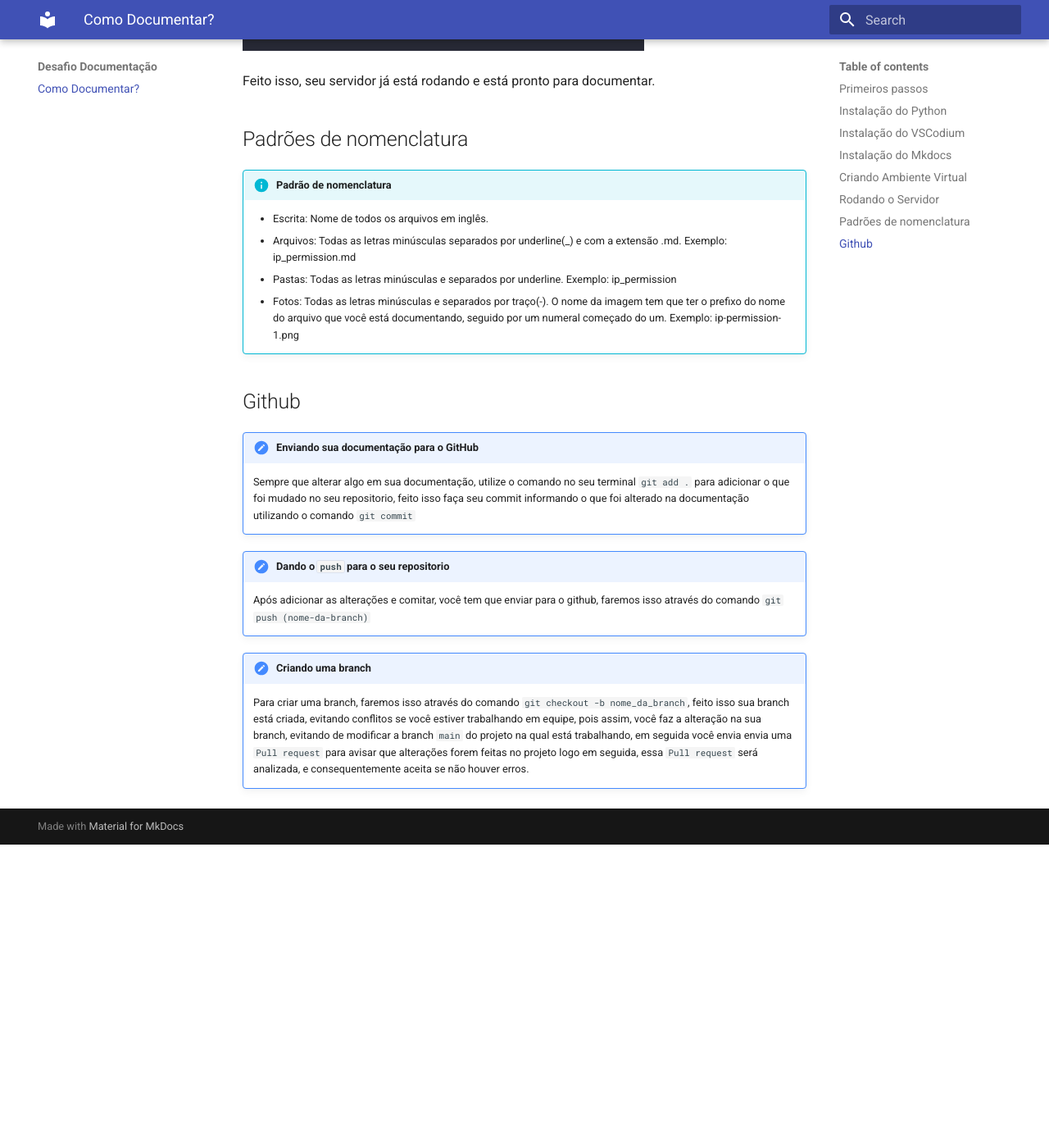
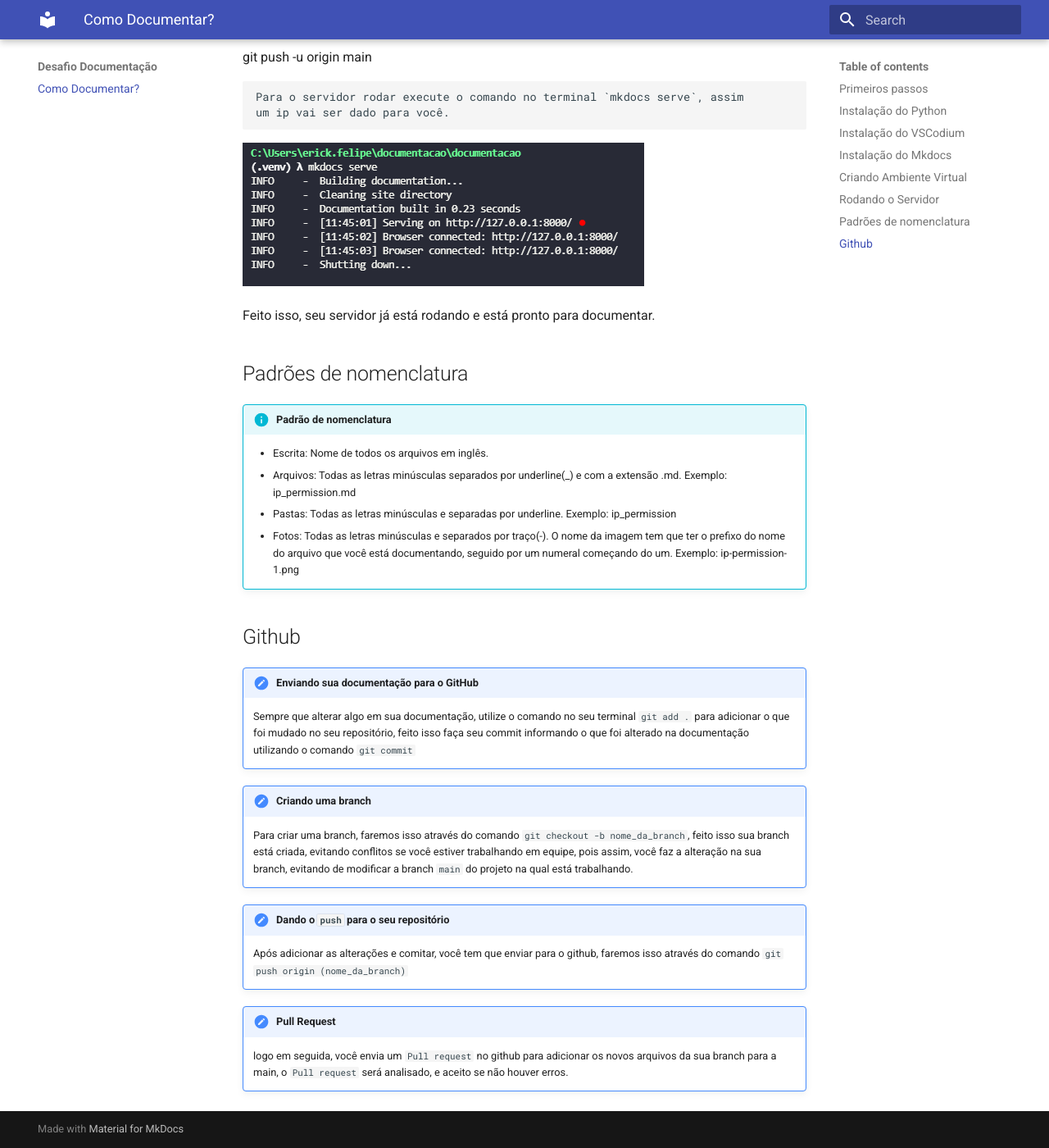
Before and after one commit to erickfelip/documentacao-mkdocs, an MkDocs documentation site: the page built from docs/index.md, in a window 1280 px wide and 1400 px high, scrolled down 3158 px. Shown: the whole window at 82% size. Built offline with MkDocs 1.6.1 and Material for MkDocs 9.7.7, drawn with Linux system fonts in a browser that asks for light colours; before the commit the page ends 4188 px from its top, so only the background shows below that; some of the changed text lies outside the part shown.

Commit message:
atualização da documentação

```diff
--- a/docs/index.md
+++ b/docs/index.md
@@ -84,12 +89,12 @@
     - Escrita: Nome de todos os arquivos em inglês.
     - Arquivos: Todas as letras minúsculas separados por underline(_) e com
     a extensão .md. Exemplo: ip_permission.md
-    - Pastas: Todas as letras minúsculas e separados por underline. Exemplo:
+    - Pastas: Todas as letras minúsculas e separadas por underline. Exemplo:
     ip_permission
     - Fotos: Todas as letras minúsculas e separados por traço(-).
     O nome da imagem tem que ter o prefixo do nome do arquivo que você
     está documentando,
-    seguido por um numeral começado do um. Exemplo: ip-permission-1.png
+    seguido por um numeral começando do um. Exemplo: ip-permission-1.png
 
 ## Github
 
@@ -97,14 +102,9 @@
 
     Sempre que alterar algo em sua documentação, utilize o comando no seu
     terminal
-    `git add .` para adicionar o que foi mudado no seu repositorio, feito isso
+    `git add .` para adicionar o que foi mudado no seu repositório, feito isso
     faça seu commit informando o que foi alterado na documentação utilizando o
     comando `git commit`
-
-!!! tldr "Dando o `push` para o seu repositorio"
-
-    Após adicionar as alterações e comitar, você tem que enviar para o github,
-    faremos isso através do comando `git push (nome-da-branch)`
 
 !!! tldr "Criando uma branch"
 
@@ -114,8 +114,15 @@
     trabalhando
     em equipe, pois assim, você faz a alteração na sua branch, evitando de
     modificar
-    a branch `main` do projeto na qual está trabalhando, em seguida você envia
-    envia uma `Pull request` para avisar que alterações forem feitas no projeto
-    logo em seguida, essa `Pull request` será analizada, e consequentemente
-    aceita
-    se não houver erros.
+    a branch `main` do projeto na qual está trabalhando.
+
+!!! tldr "Dando o `push` para o seu repositório"
+
+    Após adicionar as alterações e comitar, você tem que enviar para o github,
+    faremos isso através do comando `git push origin (nome_da_branch)`
+
+!!! tldr "Pull Request"
+
+    logo em seguida, você envia um `Pull request` no github para adicionar os
+    novos arquivos da sua branch para a main, o `Pull request` será analisado,
+    e aceito se não houver erros.
```
Also changed, not shown: other parts of docs/index.md (+5 -0 lines), docs/img/vsc-02.png (added).
